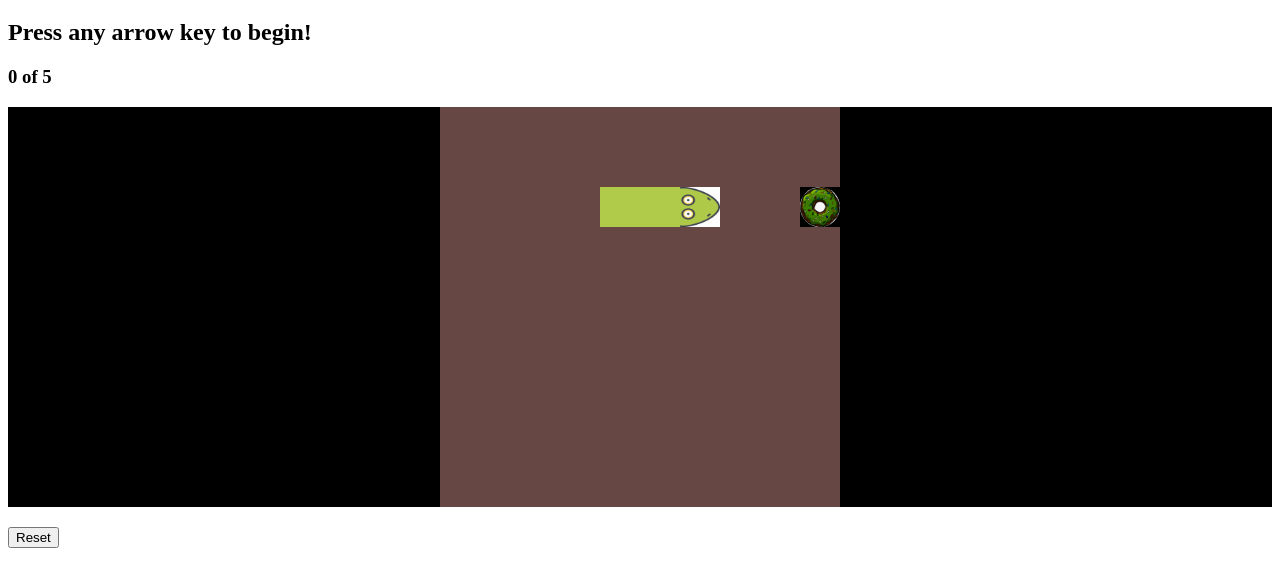
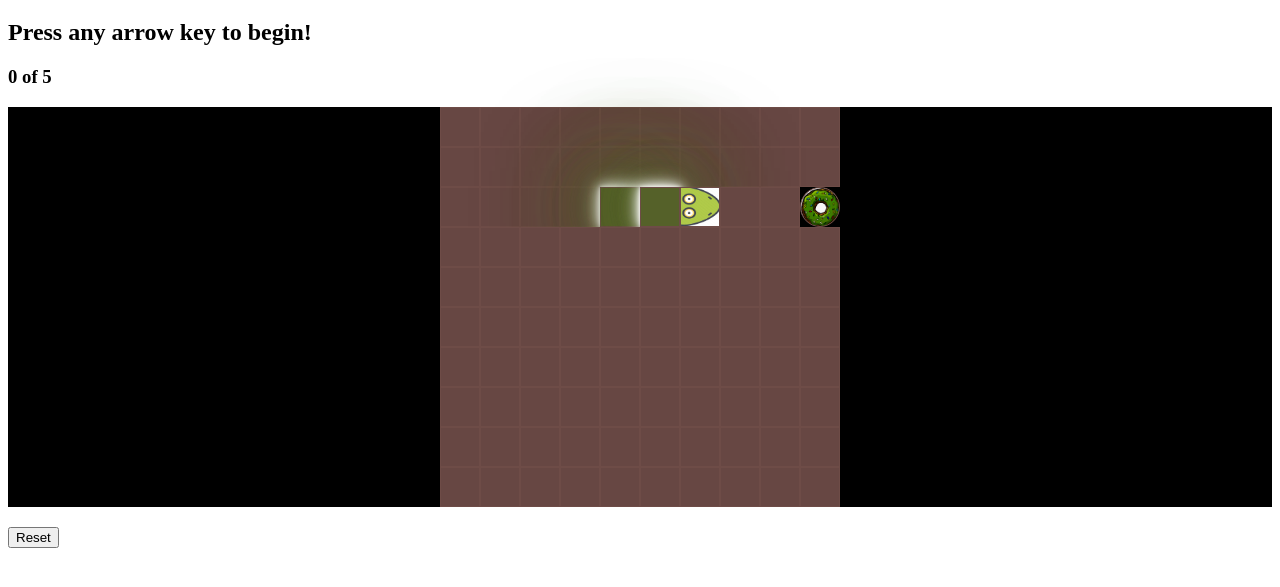
Before and after one commit to eunicey/snake-game, a plain HTML site: page index.html in a window 1280 px wide. Shown: the part 61-648 px from the top of the page. Drawn offline with Linux system fonts and the light colour scheme.

Commit message:
Fix bug in renderApple

```diff
--- a/css/style.css
+++ b/css/style.css
@@ -19,30 +19,95 @@ body {
 
   /* align-content and justify-content */
   place-content: center;
+
 }
 
 .cell {
   background-color: #674743;
+  border: 1px solid #6e4c47;
 }
 .apple {
-  /* color: red; */
-  /* background-color: red; */
   background-image: url('/assets/target.png');
+  /* opacity: 0.5; */
   background-size: 40px;
-  border-radius: 50%
+  border-radius: 60%;
+}
+
+@keyframes pulsate {
+  100% {
+    /* Larger blur radius */
+    box-shadow:
+      0 0 4px #b0cb4a,
+      0 0 11px #b0cb4a,
+      0 0 19px #b0cb4a,
+      0 0 40px #b0cb4a,
+      0 0 80px #b0cb4a,
+      0 0 90px #b0cb4a,
+      0 0 100px #b0cb4a,
+      0 0 120px #b0cb4a;
+  } 0% {
+    /* A slightly smaller blur radius */
+    box-shadow:
+      0 0 4px #b0cb4a,
+      0 0 10px #b0cb4a,
+      0 0 18px #b0cb4a,
+      0 0 38px #b0cb4a,
+      0 0 73px #b0cb4a,
+      0 0 80px #b0cb4a,
+      0 0 94px #b0cb4a,
+      0 0 110px #b0cb4a;
+  }
+}
+
+.snake{
+  /* border: 1px solid #b0cb4a; */
 }
 
 .snake.body {
   /* color: white; */
-  background-color: #b0cb4a;
+  background-color: #556129;
+
+  /* offset-x | offset-y | blur-radius |  spread-radius | color */
+
+  box-shadow:
+  0 0 4px #fff,
+  0 0 11px #fff,
+  0 0 19px #fff,
+  0 0 40px #556129,
+  0 0 80px #556129,
+  0 0 90px #556129,
+  0 0 100px #556129,
+  0 0 120px #556129;
+
+  /* border-radius: 10% */
+  /* animation-name: pulsate;
+  animation-duration: 0.1s;
+  animation-timing-function: ease-in-out;
+  animation-iteration-count: infinite;
+  animation-direction: alternate; */
 }
 
 .snake.head {
   background-image: url('/assets/snakeHead.jpeg');
   background-size: 40px;
-  /* transform: rotate(180deg) */
+  /* border-radius: 0px 0px 30px 30px; */
 }
 
 #reset {
   margin-top: 20px;
 }
+
+
+
+what {
+    /* x offset, y offset, blur size, spread size, color */
+    box-shadow:
+    inset 0 0 50px #fff,      /* inner white */
+    inset 20px 0 80px #f0f,   /* inner left magenta short */
+    inset -20px 0 80px #0ff,  /* inner right cyan short */
+    inset 20px 0 300px #f0f,  /* inner left magenta broad */
+    inset -20px 0 300px #0ff, /* inner right cyan broad */
+    0 0 50px #fff,            /* outer white */
+    -10px 0 80px #f0f,        /* outer left magenta */
+    10px 0 80px #0ff;         /* outer right cyan */
+}
--- a/js/app.js
+++ b/js/app.js
@@ -235,7 +235,7 @@ function renderApple(){
     cellEls[apple.idx].classList.add('apple')
 
     // Remove CSS for previous apple (if it exists)
-    if (apple.last) {
+    if (apple.hasOwnProperty('last')) {
       cellEls[apple.last].classList.remove('apple')
     }
 
```
